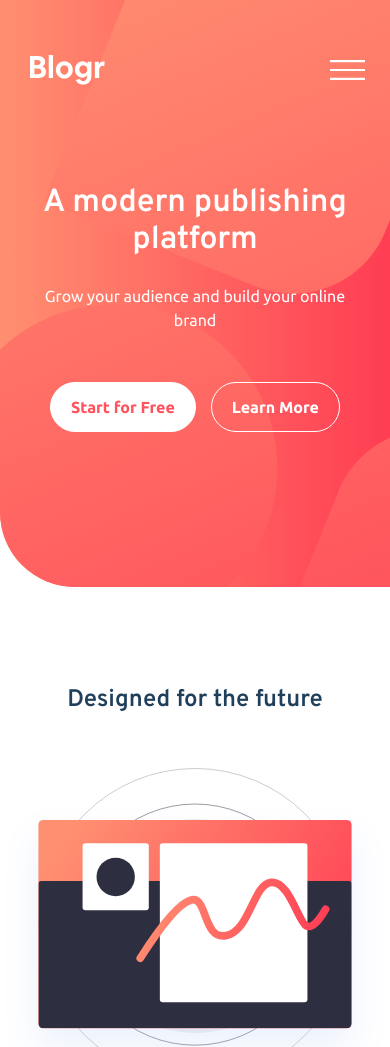
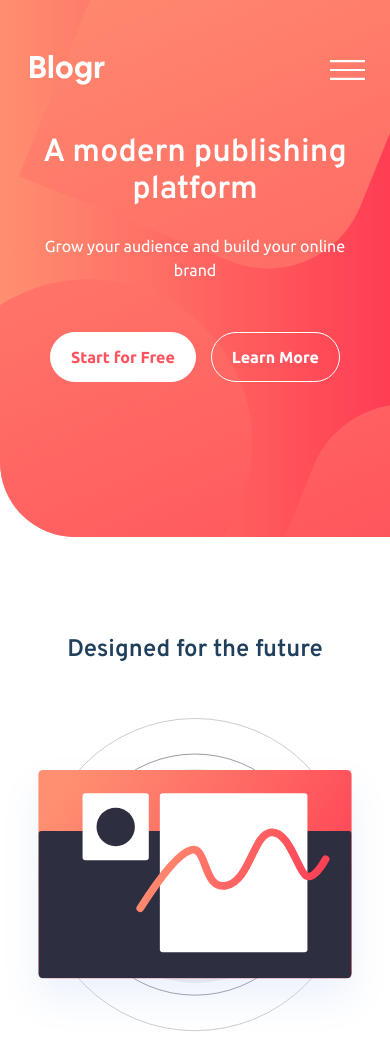
Before and after one commit to SergioCzP/blogr, a website: page index.html in a window 390 px wide. Shown: the top 1047 px of the page. Drawn offline with Linux system fonts and the light colour scheme.

Commit message:
mobile done

```diff
--- a/src/scss/ui/footer/_footer.scss
+++ b/src/scss/ui/footer/_footer.scss
@@ -38,7 +38,7 @@
   &__attribution {
     text-align: center;
     margin: 0 auto;
-    padding: 5rem 2.5rem;
+    padding: 5rem 2.5rem 0;
     color: v.$white;
   }
 
--- a/src/scss/ui/header/_header.scss
+++ b/src/scss/ui/header/_header.scss
@@ -6,17 +6,20 @@
   border-radius: 0 0 0 7.5rem;
   max-width: 144rem;
   position: relative;
-  overflow: hidden;
+  // overflow: hidden;
 
   &::before {
     content: "";
     position: absolute;
     background-image: url("../img/bg-pattern-intro-mobile.svg");
     background-repeat: no-repeat;
-    top: -30rem;
-    left: -30rem;
+    background-position: -32.5rem -32.5rem;
+    // background-size: contain;
+    top: 0;
+    left: 0;
     right: 0;
     bottom: 0;
+    border-radius: 0 0 0 7.5rem;
   }
 
   &__container {
@@ -29,6 +32,7 @@
     flex-wrap: wrap;
     justify-content: space-between;
     align-items: center;
+    position: relative;
   }
 
   &__logo {
@@ -94,6 +98,8 @@
 }
 
 .menu {
+  position: absolute;
+  top: 0;
   width: 100%;
   margin-top: 5rem;
   background-color: v.$white;
```
Also changed, not shown: build/css/app.css, 1 other file.
